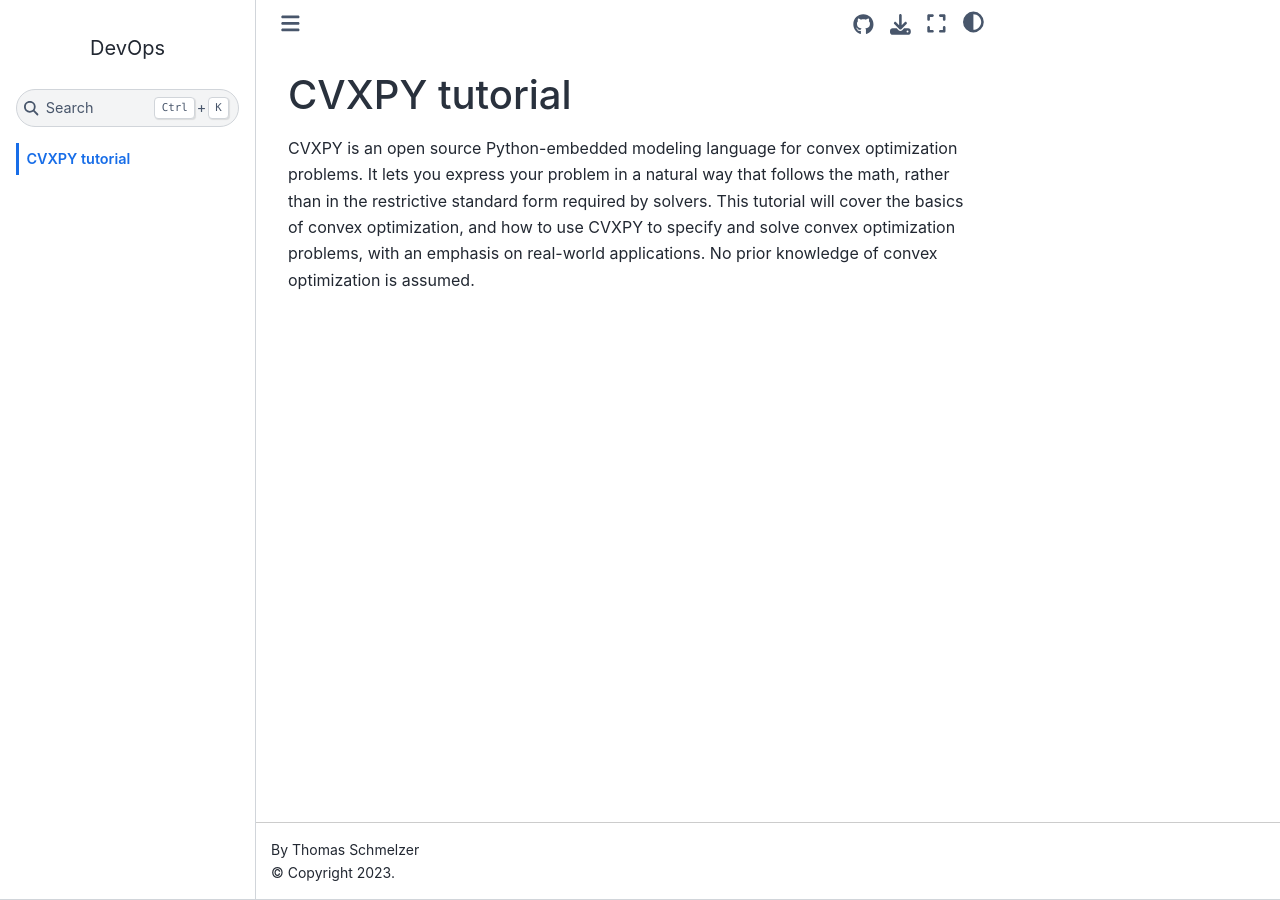
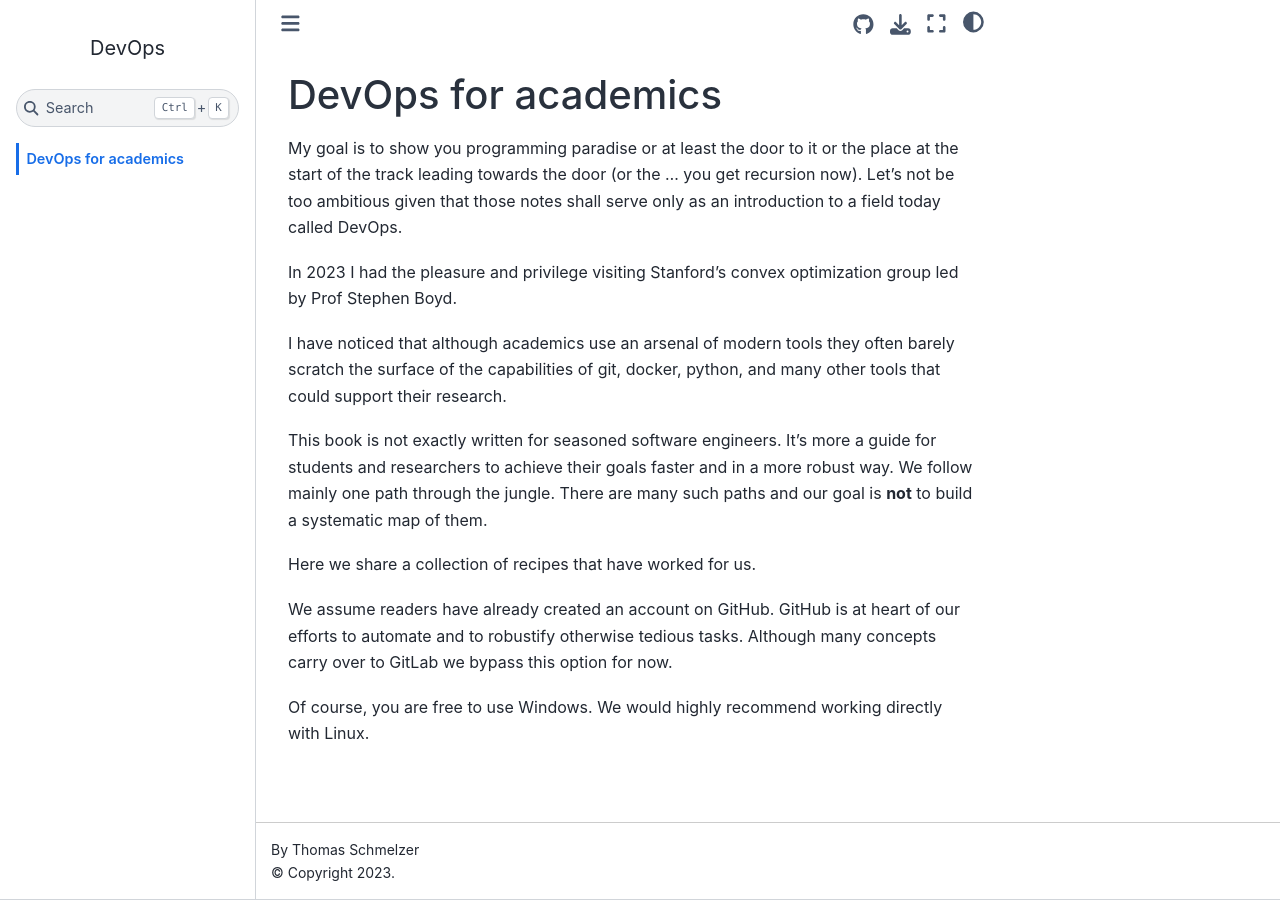
Before and after one commit to tschm/docs2github, a Jupyter Book: the page built from book/docs/index.md, in a window 1280 px wide. Built offline with Jupyter Book 1.0.4 settings and Sphinx 7.4.7 and the Sphinx Book theme 1.1.4, drawn with Linux system fonts in a browser that asks for light colours; pages that are not in the unit, such as notebooks, are missing from menus; comment, search, counter and statistics services are not loaded.

Commit message:
Update index.md

```diff
--- a/book/docs/index.md
+++ b/book/docs/index.md
@@ -1,8 +1,27 @@
-# CVXPY tutorial
+# DevOps for academics
 
-CVXPY is an open source Python-embedded modeling language for convex optimization problems.
-It lets you express your problem in a natural way that follows the math,
-rather than in the restrictive standard form required by solvers.
-This tutorial will cover the basics of convex optimization, and how to use CVXPY to specify
-and solve convex optimization problems, with an emphasis on real-world applications.
-No prior knowledge of convex optimization is assumed.
+My goal is to show you programming paradise or at least the door to it or the
+place at the start of the track leading towards the door (or the ... you get recursion now).
+Let's not be too ambitious given that those notes shall serve only as an introduction
+to a field today called DevOps.
+
+In 2023 I had the pleasure and privilege visiting Stanford's convex optimization
+group led by Prof Stephen Boyd.
+
+I have noticed that although academics use an arsenal of modern tools they often
+barely scratch the surface of the capabilities of git, docker, python, and many other tools
+that could support their research.
+
+This book is not exactly written for seasoned software engineers. It's more a guide
+for students and researchers to achieve their goals faster and in a more robust way.
+We follow mainly one path through the jungle. There are many such paths and our goal
+is **not** to build a systematic map of them.
+
+Here we share a collection of recipes that have worked for us.
+
+We assume readers have already created an account on GitHub.
+GitHub is at heart of our efforts to automate and to robustify otherwise tedious tasks.
+Although many concepts carry over to GitLab we bypass this option for now.
+
+Of course, you are free to use Windows. We would highly recommend working directly with
+Linux.
```
